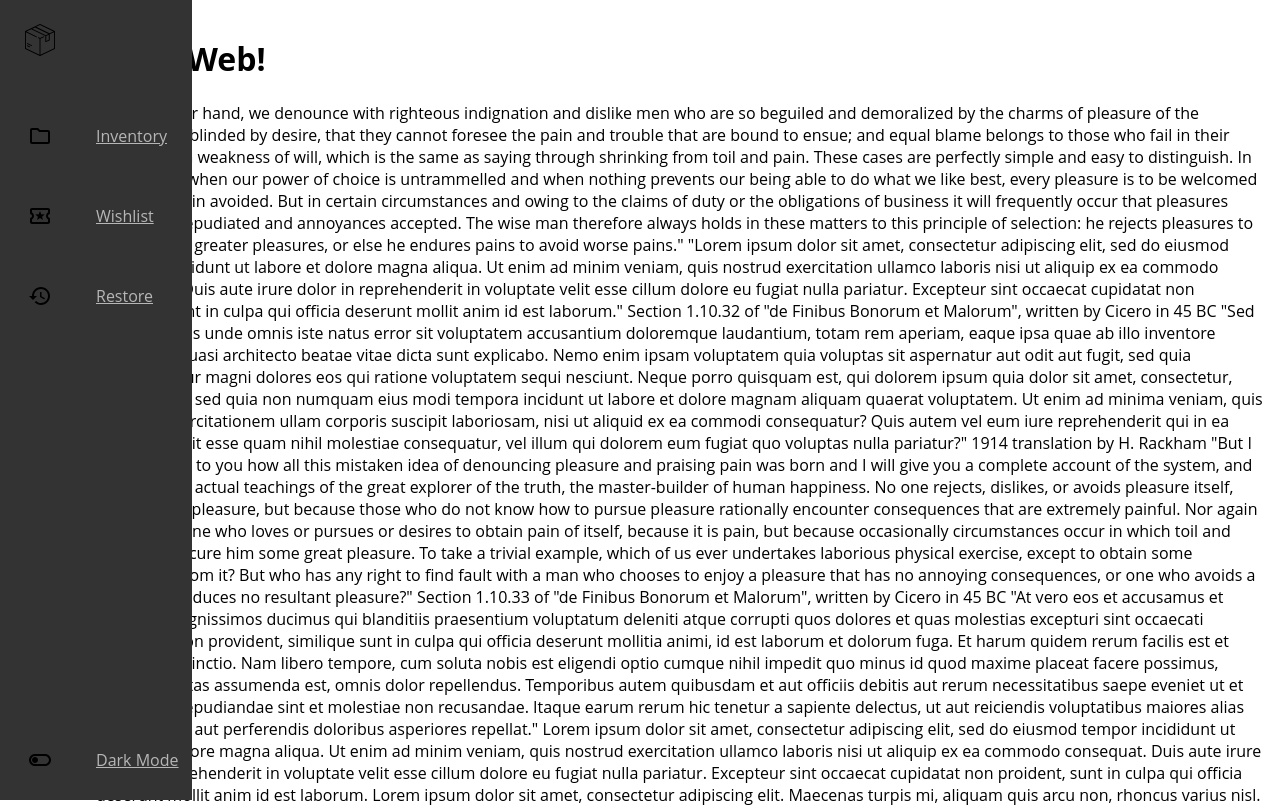
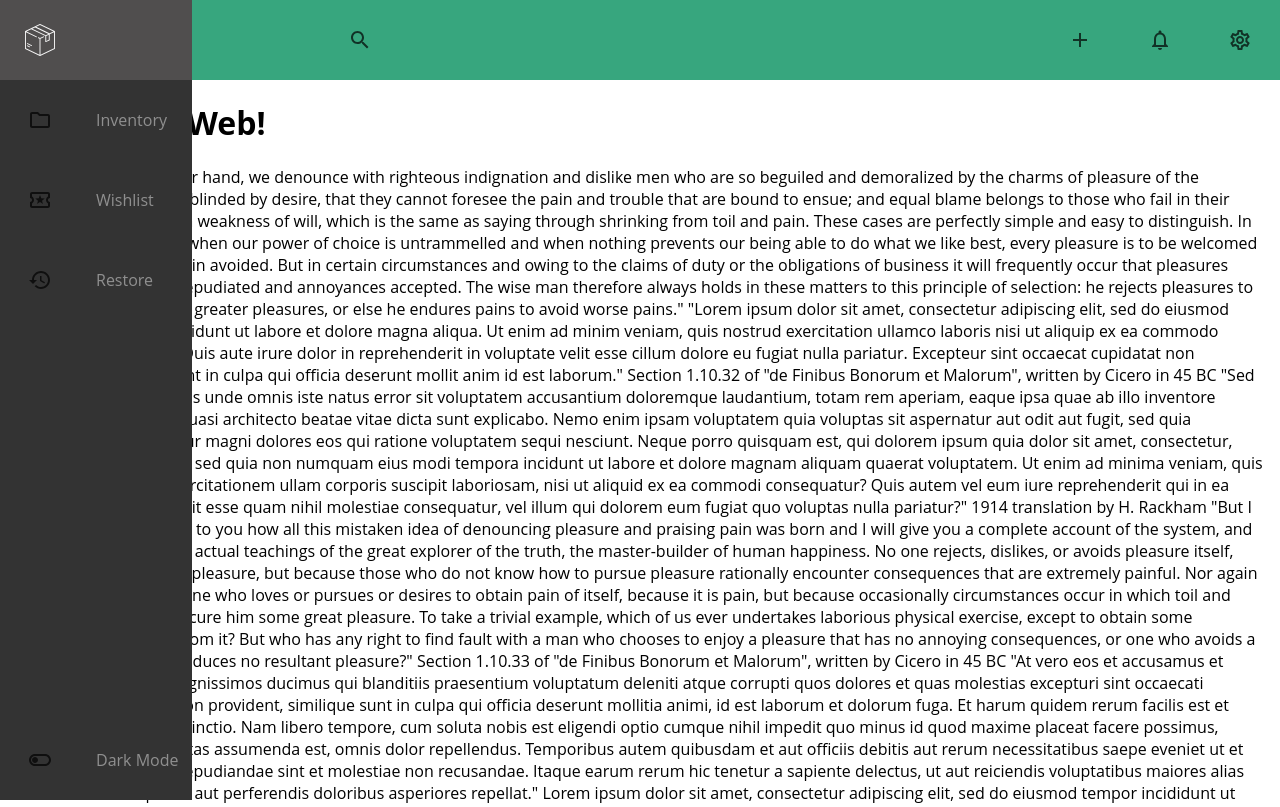
Before and after one commit to ed-smith18/Inventory-System, a plain HTML site: page index.html in a window 1280 px wide. Shown: the top 807 px of the page. Drawn offline with Linux system fonts and the light colour scheme.

Commit message:
Minor UI Improvements

```diff
--- a/index.html
+++ b/index.html
@@ -11,6 +11,55 @@
 </head>
 
 <body>
+
+    <nav class="top-navbar">
+        <ul class="top-navbar-nav">
+
+            <li class="top-nav-item">
+                <a href="#" class="top-nav-link">
+
+                    <svg xmlns="http://www.w3.org/2000/svg" height="24" viewBox="0 0 24 24" width="24">
+                        <path d="M0 0h24v24H0V0z" fill="none" />
+                        <path
+                            d="M15.5 14h-.79l-.28-.27C15.41 12.59 16 11.11 16 9.5 16 5.91 13.09 3 9.5 3S3 5.91 3 9.5 5.91 16 9.5 16c1.61 0 3.09-.59 4.23-1.57l.27.28v.79l5 4.99L20.49 19l-4.99-5zm-6 0C7.01 14 5 11.99 5 9.5S7.01 5 9.5 5 14 7.01 14 9.5 11.99 14 9.5 14z" />
+                    </svg>
+                </a>
+            </li>
+
+            <li class="top-nav-item">
+                <a href="#" class="top-nav-link">
+                    <svg xmlns="http://www.w3.org/2000/svg" height="24" viewBox="0 0 24 24" width="24">
+                        <path d="M0 0h24v24H0V0z" fill="none" />
+                        <path d="M19 13h-6v6h-2v-6H5v-2h6V5h2v6h6v2z" />
+                    </svg>
+                </a>
+            </li>
+
+            <li class="top-nav-item">
+                <a href="#" class="top-nav-link">
+                    <svg xmlns="http://www.w3.org/2000/svg" height="24" viewBox="0 0 24 24" width="24">
+                        <path d="M0 0h24v24H0V0z" fill="none" />
+                        <path
+                            d="M12 22c1.1 0 2-.9 2-2h-4c0 1.1.9 2 2 2zm6-6v-5c0-3.07-1.63-5.64-4.5-6.32V4c0-.83-.67-1.5-1.5-1.5s-1.5.67-1.5 1.5v.68C7.64 5.36 6 7.92 6 11v5l-2 2v1h16v-1l-2-2zm-2 1H8v-6c0-2.48 1.51-4.5 4-4.5s4 2.02 4 4.5v6z" />
+                    </svg>
+                </a>
+            </li>
+
+            <li class="top-nav-item">
+                <a href="#" class="top-nav-link">
+                    <svg xmlns="http://www.w3.org/2000/svg" height="24" viewBox="0 0 24 24" width="24">
+                        <path d="M0 0h24v24H0V0z" fill="none" />
+                        <path
+                            d="M19.43 12.98c.04-.32.07-.64.07-.98 0-.34-.03-.66-.07-.98l2.11-1.65c.19-.15.24-.42.12-.64l-2-3.46c-.09-.16-.26-.25-.44-.25-.06 0-.12.01-.17.03l-2.49 1c-.52-.4-1.08-.73-1.69-.98l-.38-2.65C14.46 2.18 14.25 2 14 2h-4c-.25 0-.46.18-.49.42l-.38 2.65c-.61.25-1.17.59-1.69.98l-2.49-1c-.06-.02-.12-.03-.18-.03-.17 0-.34.09-.43.25l-2 3.46c-.13.22-.07.49.12.64l2.11 1.65c-.04.32-.07.65-.07.98 0 .33.03.66.07.98l-2.11 1.65c-.19.15-.24.42-.12.64l2 3.46c.09.16.26.25.44.25.06 0 .12-.01.17-.03l2.49-1c.52.4 1.08.73 1.69.98l.38 2.65c.03.24.24.42.49.42h4c.25 0 .46-.18.49-.42l.38-2.65c.61-.25 1.17-.59 1.69-.98l2.49 1c.06.02.12.03.18.03.17 0 .34-.09.43-.25l2-3.46c.12-.22.07-.49-.12-.64l-2.11-1.65zm-1.98-1.71c.04.31.05.52.05.73 0 .21-.02.43-.05.73l-.14 1.13.89.7 1.08.84-.7 1.21-1.27-.51-1.04-.42-.9.68c-.43.32-.84.56-1.25.73l-1.06.43-.16 1.13-.2 1.35h-1.4l-.19-1.35-.16-1.13-1.06-.43c-.43-.18-.83-.41-1.23-.71l-.91-.7-1.06.43-1.27.51-.7-1.21 1.08-.84.89-.7-.14-1.13c-.03-.31-.05-.54-.05-.74s.02-.43.05-.73l.14-1.13-.89-.7-1.08-.84.7-1.21 1.27.51 1.04.42.9-.68c.43-.32.84-.56 1.25-.73l1.06-.43.16-1.13.2-1.35h1.39l.19 1.35.16 1.13 1.06.43c.43.18.83.41 1.23.71l.91.7 1.06-.43 1.27-.51.7 1.21-1.07.85-.89.7.14 1.13zM12 8c-2.21 0-4 1.79-4 4s1.79 4 4 4 4-1.79 4-4-1.79-4-4-4zm0 6c-1.1 0-2-.9-2-2s.9-2 2-2 2 .9 2 2-.9 2-2 2z" />
+                    </svg>
+                </a>
+            </li>
+
+
+
+        </ul>
+    </nav>
+
     <nav class="navbar">
         <ul class="navbar-nav">
             <li class="logo">
@@ -85,7 +134,7 @@
             </li>
 
 
-            <li class="nav-item">
+            <li id = "Inventory" class="nav-item">
                 <a href="#" class="nav-link">
                     <svg xmlns="http://www.w3.org/2000/svg" height="24" viewBox="0 0 24 24" width="24">
                         <path d="M0 0h24v24H0V0z" fill="none" />
@@ -97,7 +146,7 @@
             </li>
 
 
-            <li class="nav-item">
+            <li id = "Wishlist" class="nav-item">
                 <a href="#" class="nav-link">
                     <svg xmlns="http://www.w3.org/2000/svg" height="24" viewBox="0 0 24 24" width="24">
                         <path d="M0 0h24v24H0V0z" fill="none" />
@@ -109,7 +158,7 @@
             </li>
 
 
-            <li class="nav-item">
+            <li id = "Restore" class="nav-item">
                 <a href="#" class="nav-link">
                     <svg xmlns="http://www.w3.org/2000/svg" height="24" viewBox="0 0 24 24" width="24">
                         <path d="M0 0h24v24H0V0z" fill="none" />
@@ -120,7 +169,7 @@
                 </a>
             </li>
 
-            <li class="nav-item">
+            <li id = "Dark Mode" class="nav-item">
                 <a href="#" class="nav-link">
                     <svg xmlns="http://www.w3.org/2000/svg" height="24" viewBox="0 0 24 24" width="24">
                         <path d="M0 0h24v24H0V0z" fill="none" />
--- a/style.css
+++ b/style.css
@@ -27,11 +27,54 @@ body::-webkit-scrollbar-track {
 body::-webkit-scrollbar-thumb {
     background: #6649b8;
 }
+
 main {
     margin-left: 5rem;
-    padding: 1rem
+    padding: 1rem;
+    padding-top: 5rem;
+}
+
+.top-navbar {
+    margin-left:5rem; /* Moves top navbar so it doesn't cross with side nav */
+    width: 100%;
+    height: 5rem;
+    position: fixed;
+    background-color: #37A67E;
+}
+
+.top-navbar-nav {
+
+    padding-left: 15rem; /* Moves search icon to right  */
+    padding-right: 5rem; /* Prevents right icons from going off page  */
+    list-style: none;
+    margin: 0;
+    display:flex;
+    height: 100%;
+}
+
+.top-nav-item {
+    width: 100;
 
 }
+
+.top-nav-item:first-child {
+    margin-right: auto;
+}
+
+.top-nav-link {
+    display: flex;
+    align-items: center;
+    justify-content: center;
+    height: 5rem;
+    width: 5rem;
+    color: var(--text-primary);
+    filter: grayscale(100%) opacity(0.7);
+}
+
+.top-nav-link:hover {
+    fill: white;
+}
+
 .navbar {
     width: 5rem;
     height: 100vh;
@@ -46,7 +89,6 @@ main {
     margin: 0;
     display:flex;
     flex-direction:column;
-    /* align-items: center; makes sure icons stay in same position when nav-bar is hovered over*/
     height: 100%;
 }
 
@@ -63,6 +105,8 @@ main {
     align-items: center;
     height: 5rem;
     color: var(--text-primary);
+    text-decoration: none;
+    filter: grayscale(100%) opacity(0.7);
     transition: var(--transition-speed);
 }
 
@@ -77,6 +121,13 @@ main {
     margin: 0 1.5rem;
 }
 
+.nav-link:hover {
+    fill: whitesmoke;
+    color:white;
+    background: rgb(80, 78, 78);
+    filter:grayscale(0%) opacity(1);
+}
+
 .navbar:hover {
     width: 12rem;
     /* background: var(--bg-secondary); */
@@ -84,22 +135,22 @@ main {
 }
 
 .navbar:hover .link-text {
-    display: inline;
+    display: block;
 }
 
-.logo {
+/*.logo {
     font-weight: bold;
     text-transform: uppercase;
     margin-bottom: 1rem;
     text-align: center;
     color:var(--text-secondary);
-    /* background: var(--bg-secondary); too dark */
+    background: var(--bg-secondary); too dark
     font-size: 0.8rem;
     text-transform: uppercase;
     letter-spacing: 0.2ch;
     width: 100%;
 }
-
+*/
 /* .logo-text{
     display: inline;
     position: absolute;
@@ -113,5 +164,5 @@ main {
     transition: var(--transition-speed);
 }
 .navbar:hover .logo svg {
-    transform: rotate(-360deg);
+    transform: rotate(360deg);
 }
```
Also changed, not shown: Item.js (added, +15 -0 lines), index.js (line endings or trailing spaces).
